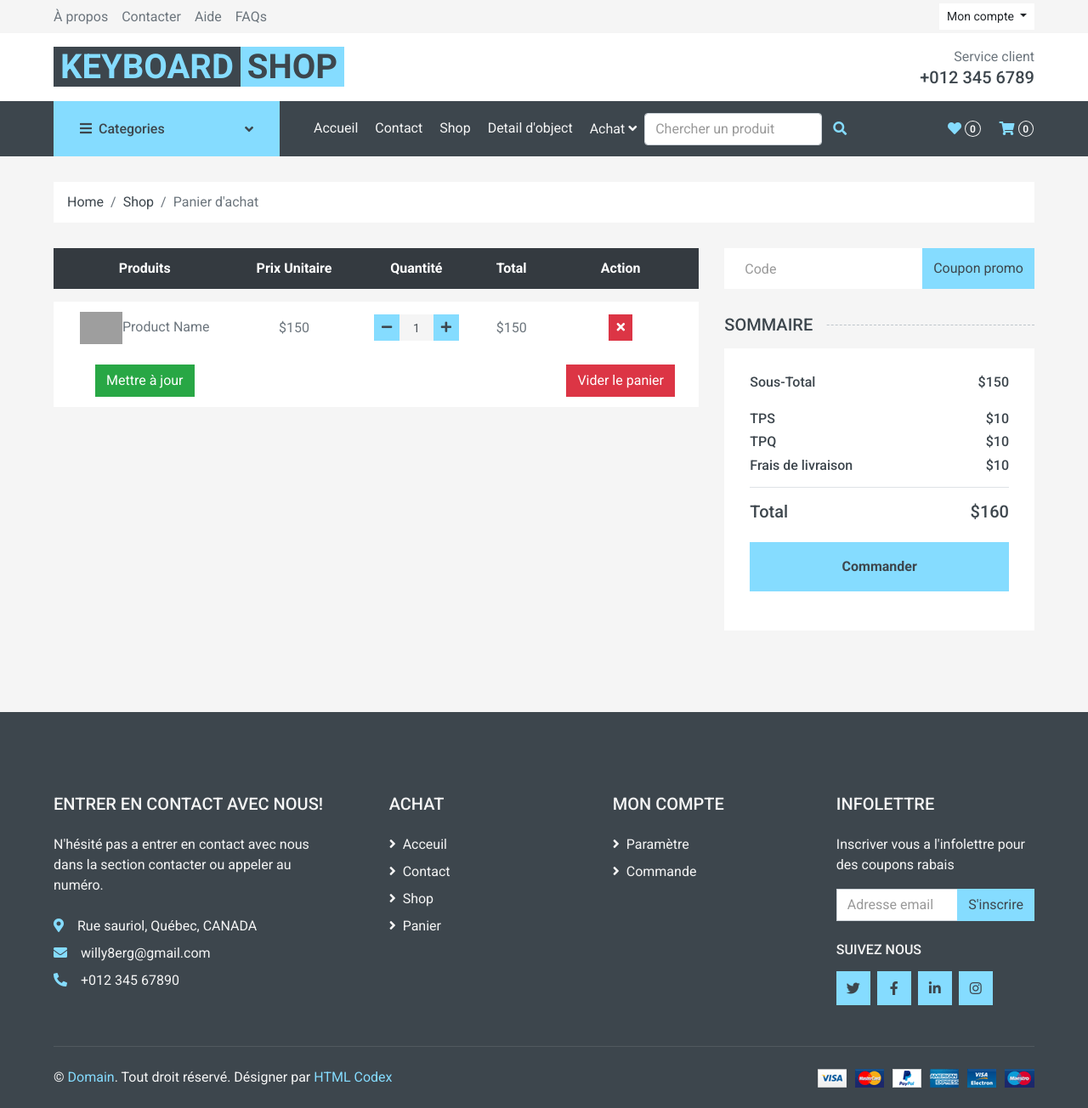
After one commit to WBergeron/SiteCommerceElectronique, a Symfony app: template templates/page/panier.html.twig in a window 1280 px wide. The commit adds this page. Shown: the whole page at 85% size. Run offline with Twig, Linux system fonts and the light colour scheme; the template is opened without the code that fills it, so the values that code supplies are empty; some libraries are stand-ins or nearby versions; grey boxes are pictures that could not be loaded.

Commit message:
Ajout de la page Panier ainsi que ces classes

```diff
--- a/templates/core/navbar.html.twig
+++ b/templates/core/navbar.html.twig
@@ -45,8 +45,8 @@
 								<i class="fa fa-angle-down mt-1"></i>
 							</a>
 							<div class="dropdown-menu bg-primary rounded-0 border-0 m-0">
-								<a href="cart.html" class="dropdown-item">Panier</a>
-								<a href="checkout.html" class="dropdown-item">Caisse</a>
+								<a href="" class="dropdown-item">Panier</a>
+								<a href="#" class="dropdown-item">Caisse</a>
 							</div>
 						</div>
 
--- /dev/null
+++ b/templates/page/panier.html.twig
@@ -0,0 +1,99 @@
+{% extends 'core/base.html.twig' %}
+
+{% block body %}
+	<!--Top bar avec les numéro pour contacter-->
+	{% include 'core/topbar.html.twig' %}
+	{% include 'core/navbar.html.twig' %}
+    {% include 'page/path.html.twig' %}
+
+    <!-- Afficher des produits dans le panier -->
+    <div class="container-fluid">
+        <div class="row px-xl-5">
+            <div class="col-lg-8 table-responsive mb-5">
+                <table class="table table-light table-borderless table-hover text-center mb-0">
+                    <thead class="thead-dark">
+                        <tr>
+                            <th>Produits</th>
+                            <th>Prix Unitaire</th>
+                            <th>Quantité</th>
+                            <th>Total</th>
+                            <th>Action</th>
+                        </tr>
+                    </thead>
+                    <tbody class="align-middle">
+                        <tr>
+                            <td class="align-middle"><img src="img/product-1.jpg" alt="" style="width: 50px;">Product Name</td>
+                            <td class="align-middle">$150</td>
+                            <td class="align-middle">
+                                <div class="input-group quantity mx-auto" style="width: 100px;">
+                                    <div class="input-group-btn">
+                                        <button class="btn btn-sm btn-primary btn-minus" >
+                                        <i class="fa fa-minus"></i>
+                                        </button>
+                                    </div>
+                                    <input type="text" class="form-control form-control-sm bg-secondary border-0 text-center" value="1">
+                                    <div class="input-group-btn">
+                                        <button class="btn btn-sm btn-primary btn-plus">
+                                            <i class="fa fa-plus"></i>
+                                        </button>
+                                    </div>
+                                </div>
+                            </td>
+                            <td class="align-middle">$150</td>
+                            <td class="align-middle"><button class="btn btn-sm btn-danger"><i class="fa fa-times"></i></button></td>
+                        </tr>
+                    </tbody>
+                    <tfoot class="thread-dark">
+                        <tr class="">
+                            <td class=""><button class="btn btn-success">Mettre à jour</button></td>
+                            <td></td>
+                            <td></td>
+                            <td></td>
+                            <td class=""><button class="btn btn-danger">Vider le panier</button></td>
+                        <tr>
+                    </tfoot>
+                </table>
+            </div>
+            <div class="col-lg-4">
+                <form class="mb-30" action="">
+                    <div class="input-group">
+                        <input type="text" class="form-control border-0 p-4" placeholder="Code">
+                        <div class="input-group-append">
+                            <button class="btn btn-primary">Coupon promo</button>
+                        </div>
+                    </div>
+                </form>
+                <h5 class="section-title position-relative text-uppercase mb-3"><span class="bg-secondary pr-3">Sommaire</span></h5>
+                <div class="bg-light p-30 mb-5">
+                    <div class="border-bottom pb-2">
+                        <div class="d-flex justify-content-between mb-3">
+                            <h6>Sous-Total</h6>
+                            <h6>$150</h6>
+                        </div>
+                        <div class="d-flex justify-content-between">
+                            <h6 class="font-weight-medium">TPS</h6>
+                            <h6 class="font-weight-medium">$10</h6>
+                        </div>
+                        <div class="d-flex justify-content-between">
+                            <h6 class="font-weight-medium">TPQ</h6>
+                            <h6 class="font-weight-medium">$10</h6>
+                        </div>
+                        <div class="d-flex justify-content-between">
+                            <h6 class="font-weight-medium">Frais de livraison</h6>
+                            <h6 class="font-weight-medium">$10</h6>
+                        </div>
+                    </div>
+                    <div class="pt-2">
+                        <div class="d-flex justify-content-between mt-2">
+                            <h5>Total</h5>
+                            <h5>$160</h5>
+                        </div>
+                        <button class="btn btn-block btn-primary font-weight-bold my-3 py-3">Commander</button>
+                    </div>
+                </div>
+            </div>
+        </div>
+    </div>
+
+    {% include 'core/footer.html.twig' %}
+{% endblock %}
--- /dev/null
+++ b/templates/page/path.html.twig
@@ -0,0 +1,11 @@
+<div class="container-fluid">
+    <div class="row px-xl-5">
+        <div class="col-12">
+            <nav class="breadcrumb bg-light mb-30">
+                <a class="breadcrumb-item text-dark" href="#">Home</a>
+                <a class="breadcrumb-item text-dark" href="#">Shop</a>
+                <span class="breadcrumb-item active">Panier d'achat</span>
+            </nav>
+        </div>
+    </div>
+</div>
```
Also changed, not shown: src/Controller/PanierController.php (added, +16 -0 lines), src/Entity/Achat.php (added, +27 -0 lines), src/Entity/Constantes.php (added, +8 -0 lines), src/Entity/Panier.php (added, +31 -0 lines), 1 other file.
